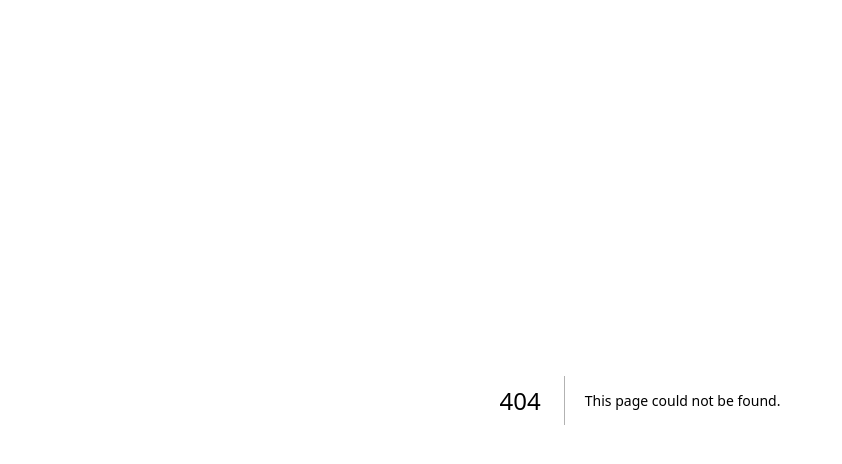
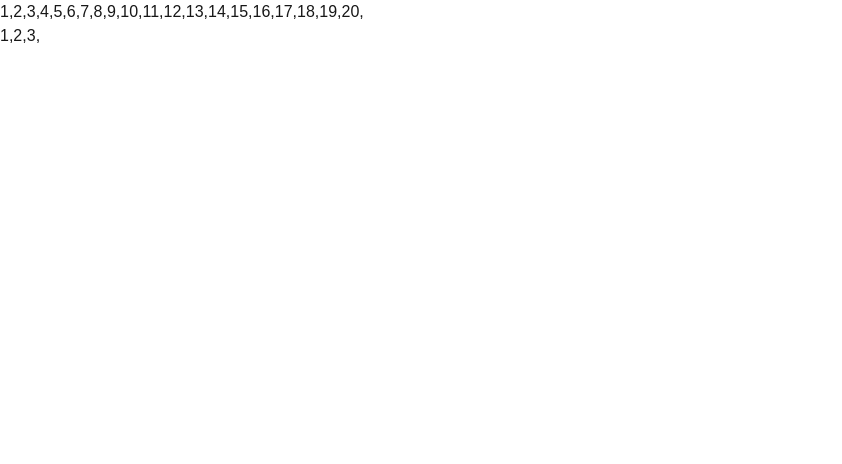
Before and after one commit to IgorBastos19/exercicios, a Next.js app: page /basicos/desafio1/resposta3 in a window 1280 px wide. Before the commit this address had no page. Shown: the top 464 px of the page, without its empty margins (0-842 px from the left). Built offline with nearby package versions, Linux system fonts and the light colour scheme.

Commit message:
first commit

```diff
--- /dev/null
+++ b/app/basicos/desafio1/resposta1/page.jsx
@@ -0,0 +1,16 @@
+export default function test() {
+  return (
+    <div>
+      <span>1,</span>
+      <span>2,</span>
+      <span>3,</span>
+      <span>4,</span>
+      <span>5,</span>
+      <span>6,</span>
+      <span>7,</span>
+      <span>8,</span>
+      <span>9,</span>
+      <span>10</span>
+    </div>
+  );
+}
--- /dev/null
+++ b/app/basicos/desafio1/resposta2/page.jsx
@@ -0,0 +1,19 @@
+function gerarLista() {
+  const lista = [
+    <span>1,</span>,
+    <span>2,</span>,
+    <span>3,</span>,
+    <span>4,</span>,
+    <span>5,</span>,
+    <span>6,</span>,
+    <span>7,</span>,
+    <span>8,</span>,
+    <span>9,</span>,
+    <span>10,</span>,
+  ];
+  return lista;
+}
+
+export default function lista() {
+  return <div>{gerarLista()}</div>;
+}
--- /dev/null
+++ b/app/basicos/desafio1/resposta3/page.jsx
@@ -0,0 +1,16 @@
+function gerarLista(final = 10) {
+  const lista = [];
+  for (let i = 1; i <= final; i++) {
+    lista.push(<span>{i},</span>);
+  }
+  return lista;
+}
+
+export default function lista() {
+  return (
+    <>
+      <div>{gerarLista(20)}</div>
+      <div>{gerarLista(3)}</div>
+    </>
+  );
+}
```
Also changed, not shown: 1 other file (tests, documents, lock files or other folders).
